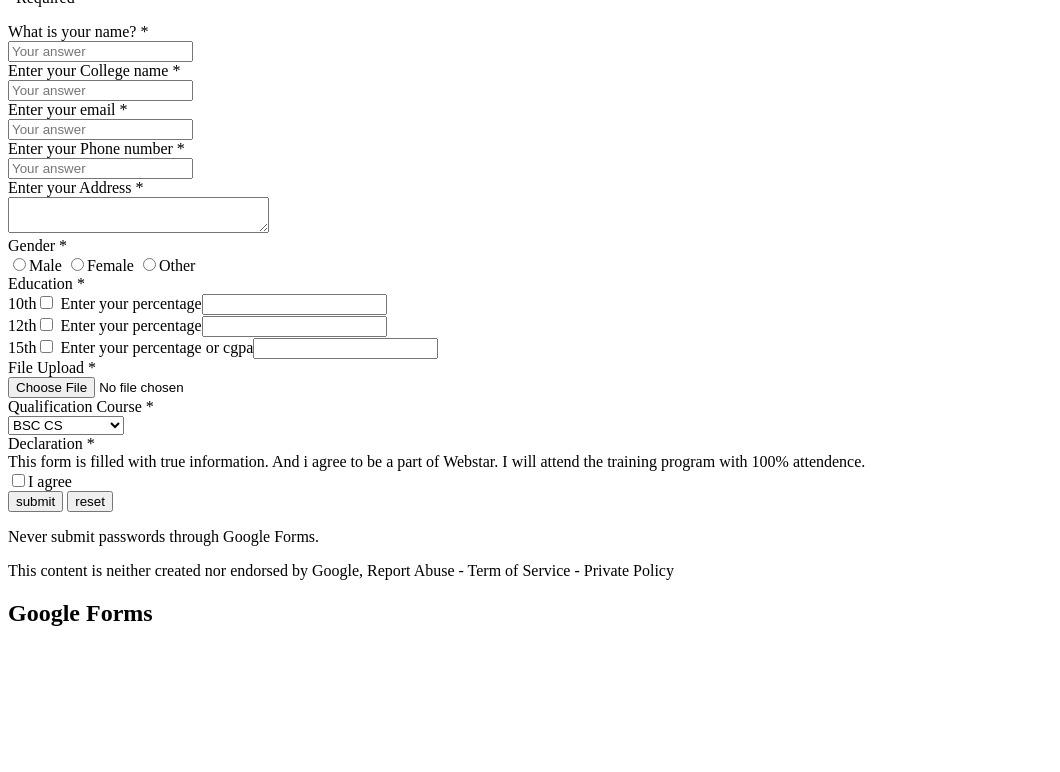
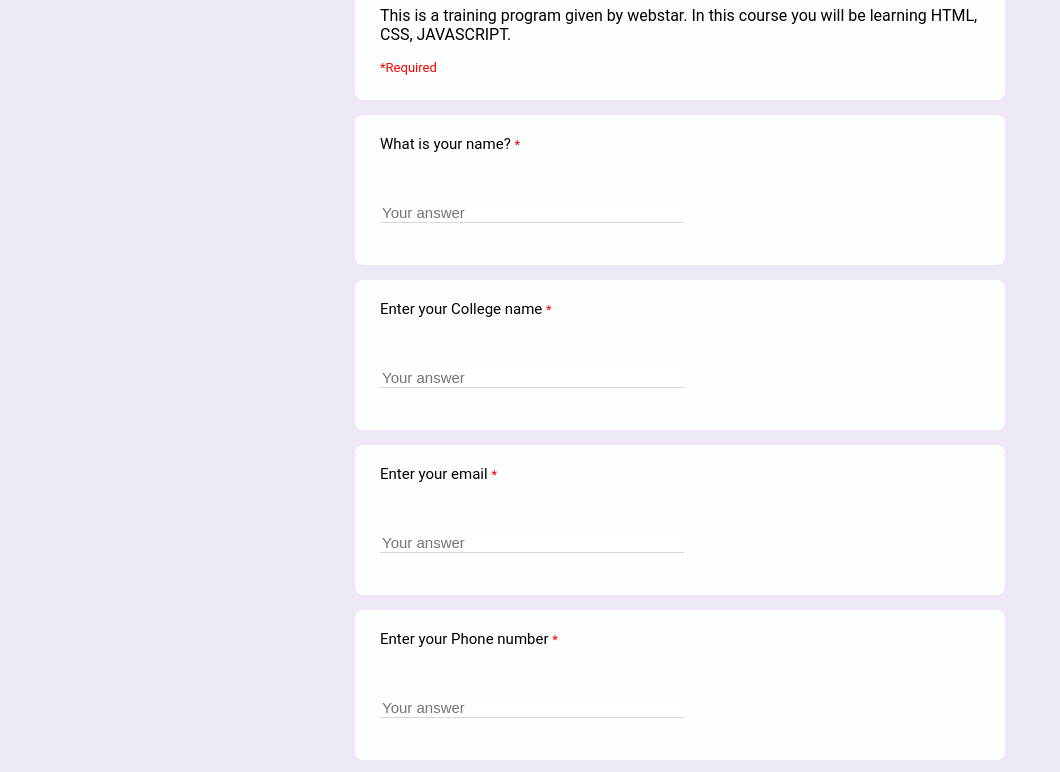
Before and after one commit to ManishaPoojary/googleform.github.io, a plain HTML site: page index.html in a window 1280 px wide. Shown: the part 125-897 px from the top of the page, without its empty margins (0-1060 px from the left). Before the commit the page ends 800 px from the top, so only its background shows below. Drawn offline with Linux system fonts and the light colour scheme.

Commit message:
Update index.html

```diff
--- a/index.html
+++ b/index.html
@@ -5,7 +5,7 @@
     <meta http-equiv="X-UA-Compatible" content="IE=edge">
     <meta name="viewport" content="width=device-width, initial-scale=1.0">
     <title>Google Form</title>
-    <link rel="stylesheet" href="google_form.css">
+    <link rel="stylesheet" href="style.css">
 </head>
 <body>
     <div class="form">
```
